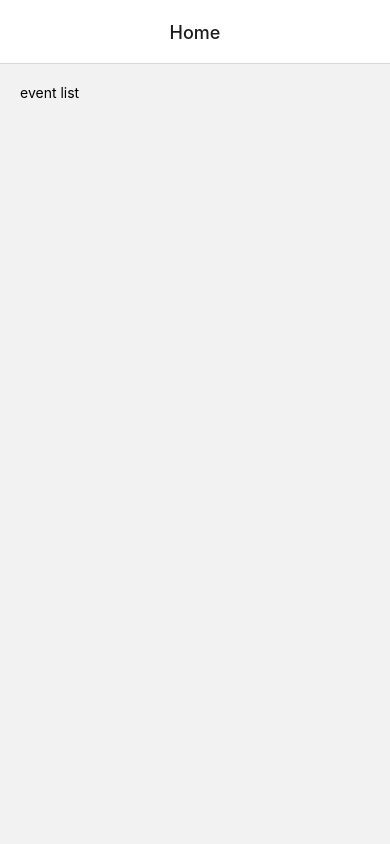
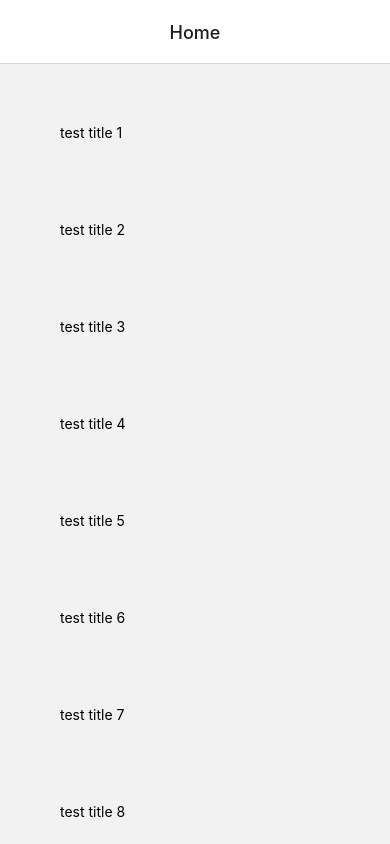
Before and after one commit to rypptc/events, a React Native app in the folder events-app/: screen /Home in a window 390 px wide. Shown: the top 844 px of the page. Built offline with nearby package versions, Linux system fonts and the light colour scheme.

Commit message:
update event list template, use flat list to display events, add RefreshControl

```diff
--- a/events-app/components/events/event-list.js
+++ b/events-app/components/events/event-list.js
@@ -1,11 +1,30 @@
-import { Text, View } from "react-native";
+import { Text, View, FlatList, RefreshControl } from "react-native";
+import { DUMMY_DATA } from "../../data/dummy";
 
 const EventList = () => {
+    const renderItem = ({ item }) => {
+        return (
+            <View style={{ padding: 40 }}>
+                <Text>{item.title}</Text>
+            </View>
+        );
+    };
   return (
     <View>
-      <Text>event list</Text>
+      <FlatList
+        data={DUMMY_DATA}
+        keyExtractor={item => item.id}
+        renderItem={renderItem}
+        // numColumns={2}
+        refreshControl={
+            <RefreshControl
+              refreshing={false}
+              onRefresh={() => console.log('refreshing...')}
+            />
+          }
+      />
     </View>
   );
-}
+};
 
 export default EventList;
```
